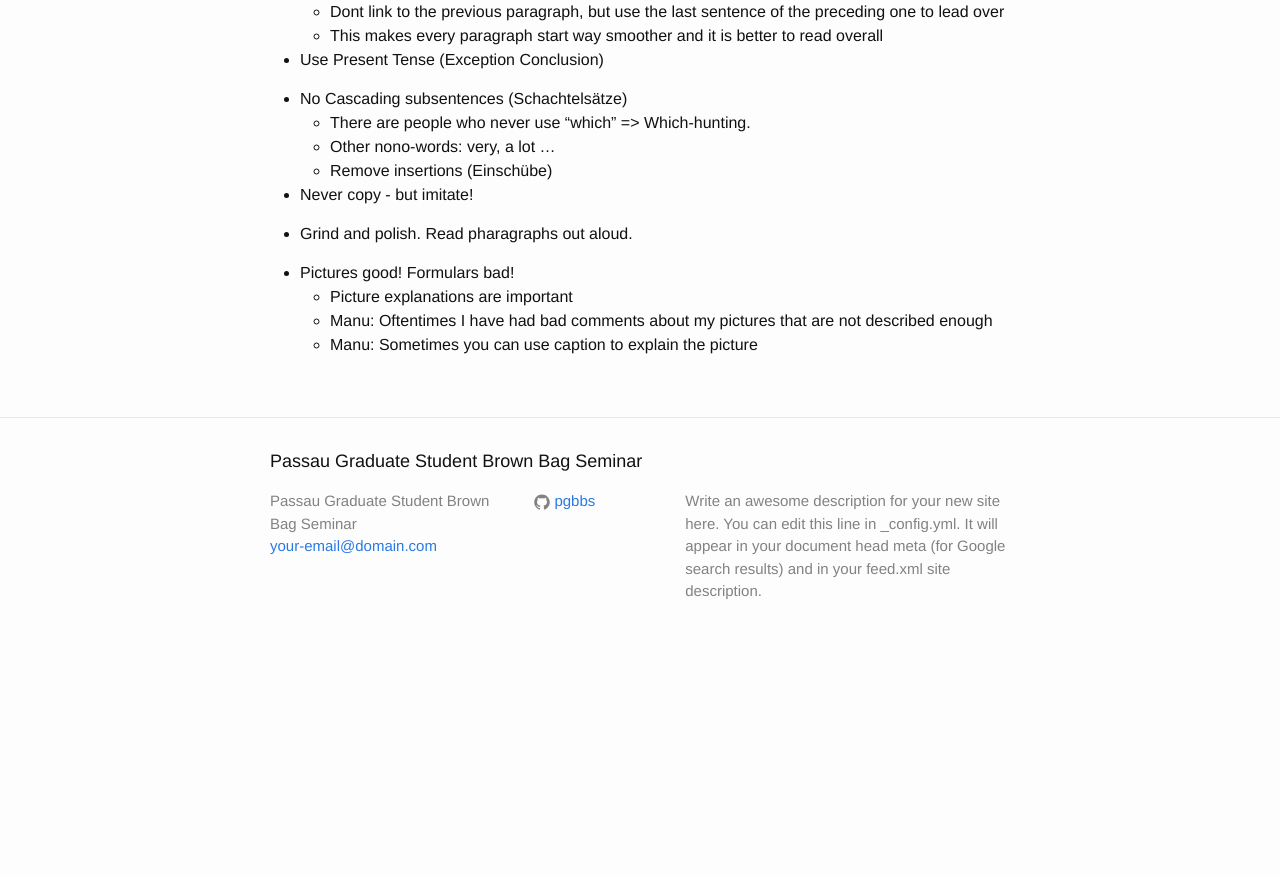
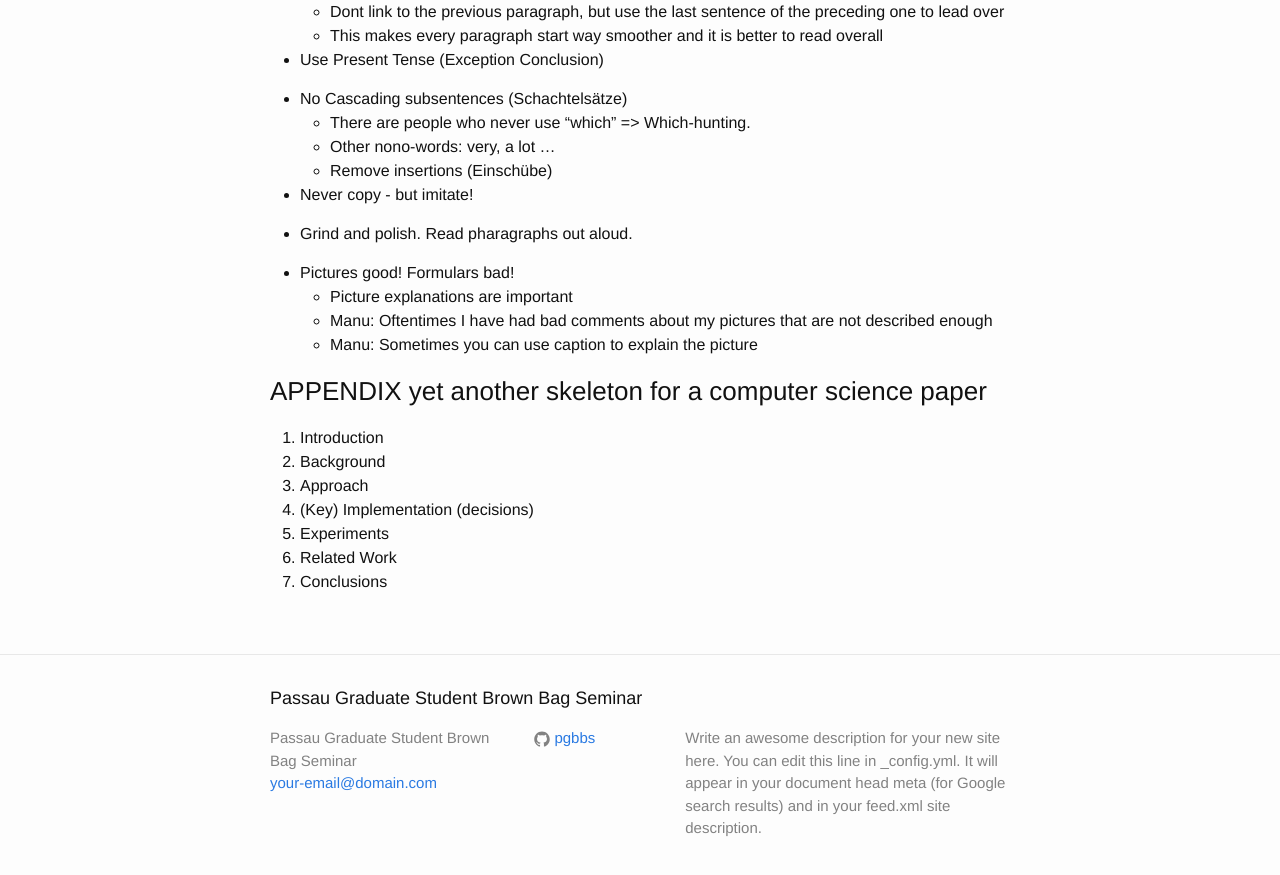
Before and after one commit to PGBBS/pgbbs.github.io, a Jekyll site: the page built from _posts/2016-11-10-How-to-write-papers.md, in a window 1280 px wide and 900 px high, scrolled down 2020 px. Shown: the top 875 px of the window. Built offline with Jekyll 4.4.1, drawn with Linux system fonts in a browser that asks for light colours; before the commit the page ends 2683 px from its top, so only the background shows below that.

Commit message:
alternate skeleton

```diff
--- a/_posts/2016-11-10-How-to-write-papers.md
+++ b/_posts/2016-11-10-How-to-write-papers.md
@@ -93,3 +93,13 @@ date:   2016-11-10 11:21:35 +0200
 	* Picture explanations are important
 	* Manu: Oftentimes I have had bad comments about my pictures that are not described enough
 	* Manu: Sometimes you can use caption to explain the picture
+
+### APPENDIX yet another skeleton for a computer science paper
+
+1. Introduction
+2. Background
+3. Approach
+4. (Key) Implementation (decisions)
+5. Experiments
+6. Related Work
+7. Conclusions
```
